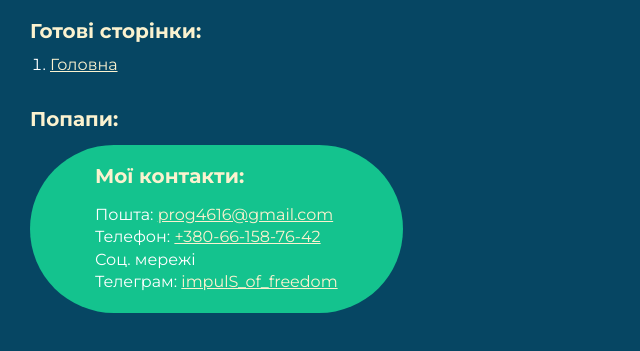
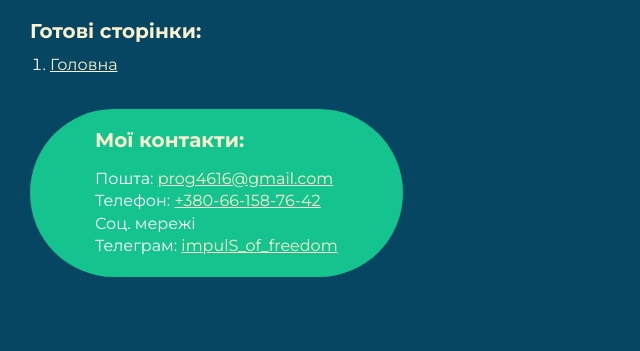
Before and after one commit to angel-688/klipfolio, a plain HTML site: page index.html in a window 1280 px wide. Shown: the part 115-466 px from the top of the page, without its empty margins (0-640 px from the left). Drawn offline with Linux system fonts and the light colour scheme.

Commit message:
Add files via upload

```diff
--- a/index.html
+++ b/index.html
@@ -17,7 +17,6 @@
 		<ol class="rootpage__list">
 			<li><a target="_blank" href="home.html">Головна</a></li>
 		</ol>
-		<h2>Попапи:</h2>
 		<div class="rootpage__contacts">
 			<h2>Мої контакти:</h2>
 			<p>Пошта: <a href="mailto:prog4616@gmail.com">prog4616@gmail.com</a></p>
```
